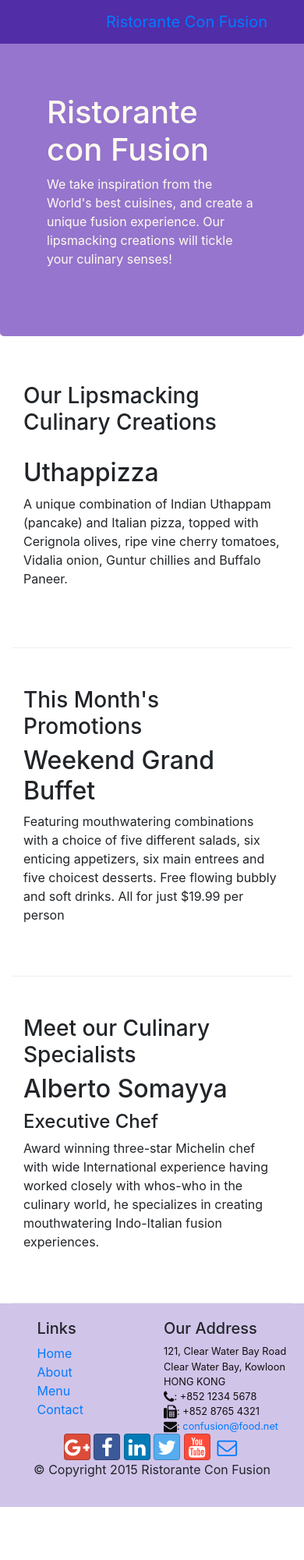
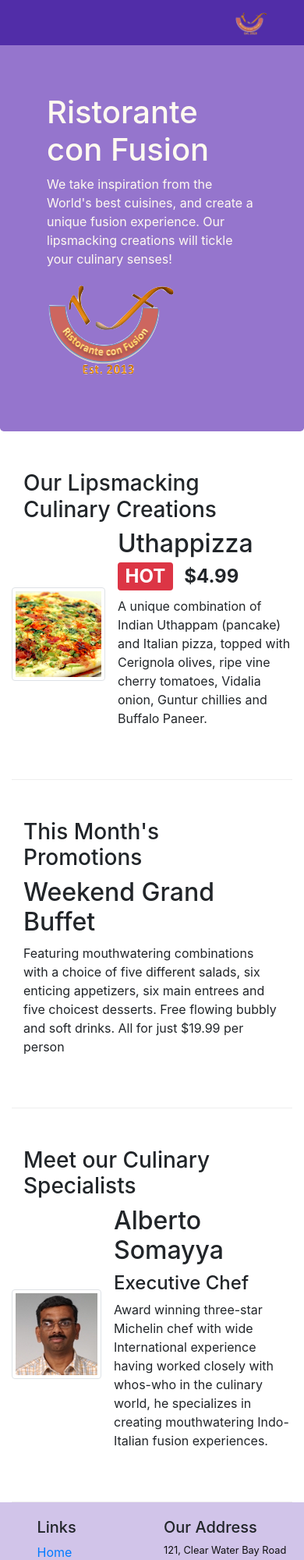
Before and after one commit to dnpurdy/bootstrap4, a website: page index.html in a window 390 px wide. Shown: the top 2000 px of the page at 78% size. Before the commit the page ends 1932 px from the top, so only its background shows below. Drawn offline with nearby package versions, Linux system fonts and the light colour scheme.

Commit message:
MISC Alerting Users

```diff
--- a/index.html
+++ b/index.html
@@ -21,7 +21,7 @@
             <button class="navbar-toggler" type="button" data-toggle="collapse" data-target="#Navbar">
                 <span class="navbar-toggler-icon"></span>
             </button>
-            <a class="navbar-brand" href="#">Ristorante Con Fusion</a>
+            <a class="navbar-brand" href="#"><img src="img/logo.png" height="30" width="41"></a>
             <div class="collapse navbar-collapse" id="Navbar">
                 <ul class="navbar-nav">
                     <li class="nav-item active"><a class="nav-link" href="#"><span class="fa fa-home fa-lg"></span> Home</a></li>
@@ -39,7 +39,8 @@
                     <h1>Ristorante con Fusion</h1>
                     <p>We take inspiration from the World's best cuisines, and create a unique fusion experience. Our lipsmacking creations will tickle your culinary senses!</p>
                 </div>
-                <div class="col col-sm">
+                <div class="col col-sm align-self-center">
+                    <img src="img/logo.png" class="img-fluid">
                 </div>
             </div>
         </div>
@@ -50,10 +51,18 @@
             <div class="col-sm-4 col-md-3 flex-last">
                 <h3>Our Lipsmacking Culinary Creations</h3>
             </div>
-            <div class="col-sm col-md flex-first">
-                <h2>Uthappizza</h2>
-                <p class="hidden-xs-down">A unique combination of Indian Uthappam (pancake) and Italian pizza, topped with Cerignola olives, ripe vine cherry tomatoes, Vidalia onion, Guntur chillies and Buffalo Paneer.</p>
+            <div class="media">
+                <img class="d-flex mr-3 img-thumbnail align-self-center"
+                     src="img/uthappizza.png" alt="Uthappizza">
+                <div class="media-body">
+                    <h2 class="mt-0">Uthappizza<span class="badge badge-danger">HOT</span><span class="badge badge-pill badge-default">$4.99</span></h2>
+                    <p class="hidden-xs-down">A unique combination of Indian Uthappam (pancake) and
+                        Italian pizza, topped with Cerignola olives, ripe vine
+                        cherry tomatoes, Vidalia onion, Guntur chillies and
+                        Buffalo Paneer.</p>
+                </div>
             </div>
+
         </div>
 
 
@@ -71,10 +80,18 @@
             <div class="col-sm-4 col-md-3 flex-last">
                 <h3>Meet our Culinary Specialists</h3>
             </div>
-            <div class="col-sm col-md flex-first">
-                <h2>Alberto Somayya</h2>
-                <h4>Executive Chef</h4>
-                <p class="hidden-xs-down">Award winning three-star Michelin chef with wide International experience having worked closely with whos-who in the culinary world, he specializes in creating mouthwatering Indo-Italian fusion experiences. </p>
+            <div class="media">
+                <img class="d-flex mr-3 img-thumbnail align-self-center"
+                     src="img/alberto.png" alt="Alberto Somayya">
+                <div class="media-body">
+                    <h2 class="mt-0">Alberto Somayya</h2>
+                    <h4>Executive Chef</h4>
+                    <p class="hidden-xs-down">Award winning three-star Michelin chef with wide
+                        International experience having worked closely with
+                        whos-who in the culinary world, he specializes in
+                        creating mouthwatering Indo-Italian fusion experiences.
+                    </p>
+                </div>
             </div>
         </div>
     </div>
```
Also changed, not shown: aboutus.html (+1 -1 lines), contactus.html (+1 -1 lines), img/alberto.png (added), img/buffet.png (added), img/logo.png (added), img/uthappizza.png (added).
